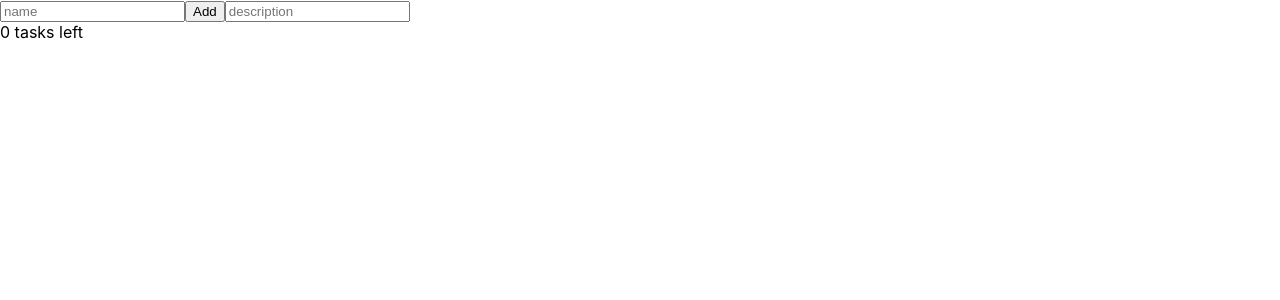
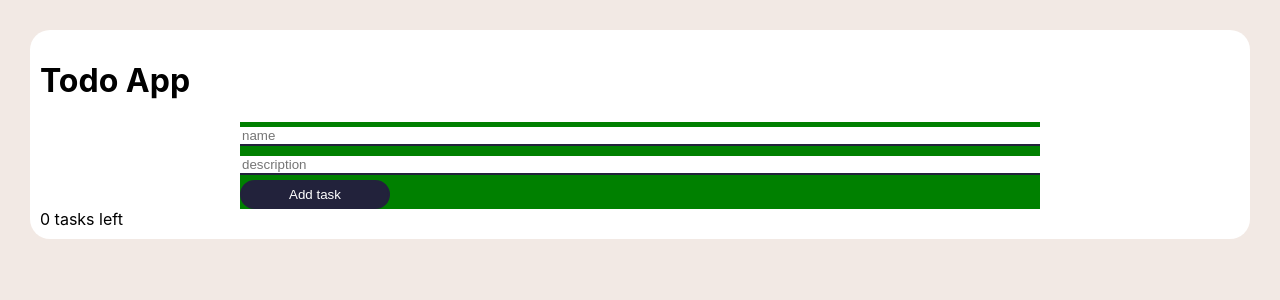
Before and after one commit to brentonmdunn/todo-list, a React (Create React App) app: page / in a window 1280 px wide. Shown: the top 300 px of the page. Built offline with nearby package versions, Linux system fonts and the light colour scheme.

Commit message:
CSS sorta looks better

```diff
--- a/src/App.css
+++ b/src/App.css
@@ -1,38 +1,70 @@
-.App {
-  text-align: center;
+/* f2e9e4
+c9ada7
+9a8c98
+4a4e69
+22223b */
+
+:root {
+    background-color: #f2e9e4;
+    --navy: #22223b;
+    --cornflower: #4a4e69;
+    --purple-ish: #9a8c98;
+    --beige: #c9ada7;
+    --light-beige: #f2e9e4;
+
 }
 
-.App-logo {
-  height: 40vmin;
-  pointer-events: none;
+.everything {
+    margin: 30px;
+    background-color: white;
+    border-radius: 20px;
+    padding: 10px;
 }
 
-@media (prefers-reduced-motion: no-preference) {
-  .App-logo {
-    animation: App-logo-spin infinite 20s linear;
-  }
+/* .list {
+    color: green;
+} */
+
+.form-div {
+    display: block;
+    background-color: green;
+    max-width: 800px;
+    margin: 0 auto;
 }
 
-.App-header {
-  background-color: #282c34;
-  min-height: 100vh;
-  display: flex;
-  flex-direction: column;
-  align-items: center;
-  justify-content: center;
-  font-size: calc(10px + 2vmin);
-  color: white;
+.text-input {
+    width: 100%;
+    box-sizing: border-box;
+    border: none;
+    border-bottom: 2px solid var(--navy);
+    /* border-radius: 6px; */
+    /* margin: 10px 5px 10px 5px; */
 }
 
-.App-link {
-  color: #61dafb;
+/* .text-input-div {
+    margin: 10px 5px 10px 5px;
+} */
+
+.add-button {
+    border-radius: 15px;
+    border: 2px solid var(--navy);
+    width: 150px;
+    cursor: pointer;
+    background-color: var(--navy);
+    color: white;
+    padding: 5px;
 }
 
-@keyframes App-logo-spin {
-  from {
-    transform: rotate(0deg);
-  }
-  to {
-    transform: rotate(360deg);
-  }
+.add-button:hover {
+    background-color: white;
+    border: 2px solid var(--navy);
+    color: var(--navy);
 }
+
+/* .form-element {
+    margin: 100px;
+} */
+
+input {
+    margin: 5px 0;
+}
--- a/src/App.js
+++ b/src/App.js
@@ -37,17 +37,21 @@ export default function App() {
     }
 
     return (
-        <>
-            <TodoList todos = {todos} toggleCompleted = {toggleCompleted}/>
-
-            <form onSubmit={handleAddTodo}>
-                <input ref={todoNameRef} placeholder='name'/>
-                <button type='submit'>Add</button>
-                <input ref={todoDesceRef} placeholder='description'/>
-            </form>
+        <div className='everything'>
+            <h1>Todo App</h1>
+            <TodoList className='list' todos = {todos} toggleCompleted = {toggleCompleted}/>
+            <div className='form-div'>
+                <form onSubmit={handleAddTodo}>
+                    <div className='text-input-div'>
+                        <input className='text-input form-element' ref={todoNameRef} placeholder='name'/>
+                        <input className='text-input form-element' ref={todoDesceRef} placeholder='description'/>
+                    </div>
+                    <button className='add-button form-element' type='submit'>Add task</button>
+                </form>
+            </div>
 
             <div>{todos.filter(todo => !todo.complete).length} tasks left</div>
-        </>
+        </div>
 
     )
 }
```
